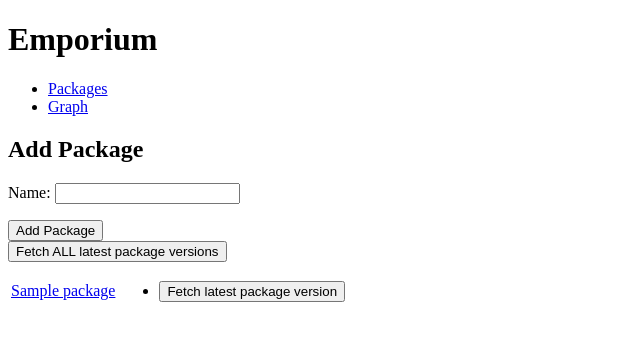
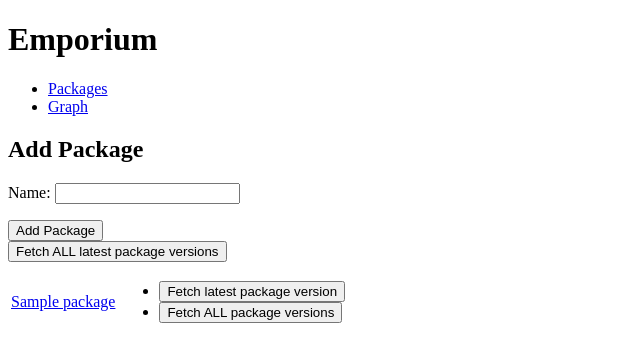
Before and after one commit to doismellburning/emporium, a Django app: page /packages/ in a window 1280 px wide. Shown: the top 362 px of the page, without its empty margins (0-640 px from the left). Run offline with Django 3.2, Linux system fonts and the light colour scheme; a user stored in the database is signed in; tables that the repository leaves empty hold one stand-in row (values such as "Sample post"); data that the repository does not hold is empty.

Commit message:
Fetch *all* versions of a package
Django has ~180 versions. This may be time to sort a PyPI mirror...

```diff
--- a/emporium/emporium/models.py
+++ b/emporium/emporium/models.py
@@ -38,6 +38,23 @@ class Package(models.Model):
             return pv
         except (KeyError, IndexError):
             return None
+
+    def fetch_all_versions(self) -> Iterable[Tuple["PackageVersion", bool]]:
+        """
+        Checks PyPI for the latest version, then get_or_create-s an appropriate PackageVersion
+        """
+        resp = requests.get("https://pypi.org/pypi/%s/json" % self.name)
+        resp.raise_for_status()
+
+        pv_and_cs = []
+
+        releases = resp.json()["releases"]
+        for release in releases:
+            pv_and_cs.append(
+                PackageVersion.objects.get_or_create(package=self, version=release)
+            )
+
+        return pv_and_cs
 
 
 class PackageVersion(models.Model):
--- a/emporium/emporium/templates/emporium/package_list.html
+++ b/emporium/emporium/templates/emporium/package_list.html
@@ -41,6 +41,12 @@
 								<form action="{% url 'fetch-latest-package-version' pk=package.id %}" method="post">
 									{% csrf_token %}
 									<input type="submit" value="Fetch latest package version" />
+								</form>
+							</li>
+							<li>
+								<form action="{% url 'fetch-all-package-versions' pk=package.id %}" method="post">
+									{% csrf_token %}
+									<input type="submit" value="Fetch ALL package versions" />
 								</form>
 							</li>
 						{% endif %}
--- a/emporium/emporium/urls.py
+++ b/emporium/emporium/urls.py
@@ -20,6 +20,7 @@ from .views import (
     AddPackageView,
     DependencyDotData,
     DependencyDotGraph,
+    FetchAllPackageVersionsView,
     FetchLatestPackageVersionsView,
     FetchLatestPackageVersionView,
     FetchSetuppyView,
@@ -44,6 +45,11 @@ urlpatterns = [
         FetchLatestPackageVersionView.as_view(),
         name="fetch-latest-package-version",
     ),
+    path(
+        "packages/<int:pk>/fetch-all-versions/",
+        FetchAllPackageVersionsView.as_view(),
+        name="fetch-all-package-versions",
+    ),
     path("packages/<str:name>/", PackageDetailView.as_view(), name="package"),
     path(
         "packages/<str:name>/<str:version>/fetch-setuppy/",
--- a/emporium/emporium/views.py
+++ b/emporium/emporium/views.py
@@ -8,7 +8,12 @@ from django.views.generic.edit import CreateView
 from django.views.generic.list import ListView
 
 from .forms import PackageForm
-from .jobs import fetch_latest_version, fetch_setuppy, parse_dependencies
+from .jobs import (
+    fetch_all_versions,
+    fetch_latest_version,
+    fetch_setuppy,
+    parse_dependencies,
+)
 from .models import Dependency, Package, PackageVersion
 
 
@@ -42,6 +47,16 @@ class AddPackageView(LoginRequiredMixin, CreateView):
         response = super().form_valid(form)
         django_rq.enqueue(fetch_latest_version, self.object.name)
         return response
+
+
+class FetchAllPackageVersionsView(LoginRequiredMixin, View, SingleObjectMixin):
+    model = Package
+    http_method_names = ["post"]
+
+    def post(self, request, *args, **kwargs):
+        package = self.get_object()
+        django_rq.enqueue(fetch_all_versions, package.name)
+        return redirect(reverse_lazy("packages"))
 
 
 class FetchLatestPackageVersionView(LoginRequiredMixin, View, SingleObjectMixin):
```
Also changed, not shown: emporium/emporium/jobs.py (+9 -0 lines).
